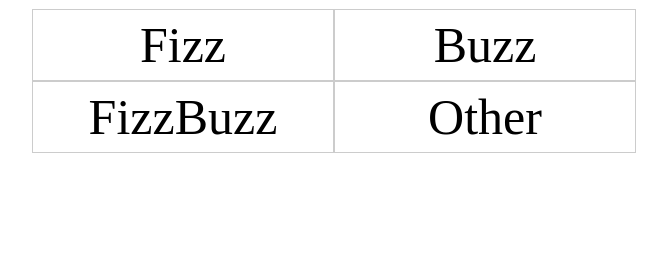
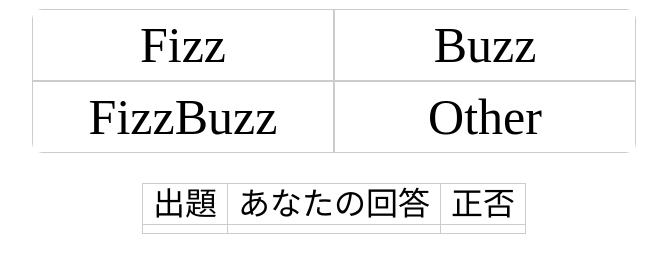
Before and after one commit to sadakitchen/jsdojo2013, a website: page main.html in a window 1280 px wide. Shown: the part 333-606 px from the top of the page, without its empty margins (306-973 px from the left). Drawn offline with nearby package versions, Linux system fonts and the light colour scheme.

Commit message:
* 過去の正答履歴追加

```diff
--- a/_scss/screen.scss
+++ b/_scss/screen.scss
@@ -4,6 +4,7 @@
  * <link href="/stylesheets/screen.css" media="screen, projection" rel="stylesheet" type="text/css" /> */
 
 @import "compass/reset";
+@import "compass/utilities/general/clearfix";
 
 /* styles */
 
@@ -25,9 +26,11 @@ body {
 }
 ul {
 	width:604px;
-	margin: 0 auto;
+	margin: 0 auto 30px;
 	padding:0;
+	@include clearfix;
 	border-radius: 10px;
+
 	li {
 		cursor: pointer;
 		margin:0;
@@ -59,3 +62,17 @@ ul {
 	background: rgba( 255,255,255,0.75);
 	display: none;
 }
+.history {
+	border: 1px solid #ccc;
+	font-size: 32px;
+	margin: 30px auto;
+	clear: both;
+
+	th,td {
+		padding: 4px 10px;
+		border-right: 1px solid #ccc;
+	}
+	th {
+		border-bottom: 1px solid #ccc;
+	}
+}
--- a/main.html
+++ b/main.html
@@ -19,6 +19,20 @@
       </ul>
     </div>
     <div class="result">{{resultMsg}}</div>
+
+    <table class="history">
+      <tr>
+        <th>出題</th>
+        <th>あなたの回答</th>
+        <th>正否</th>
+      </tr>
+      <tr>
+        <td></td>
+        <td></td>
+        <td></td>
+      </tr>
+    </table>
+    <!-- <ul class="history">{{history}}</ul> -->
   </div>
 </body>
 </html>
```
Also changed, not shown: css/screen.css.
